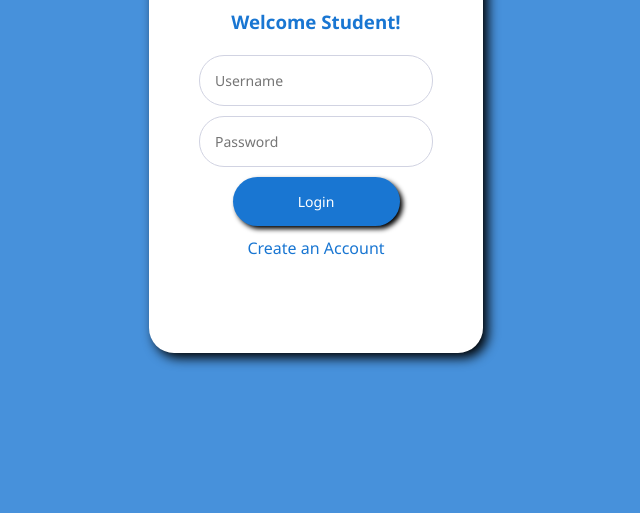
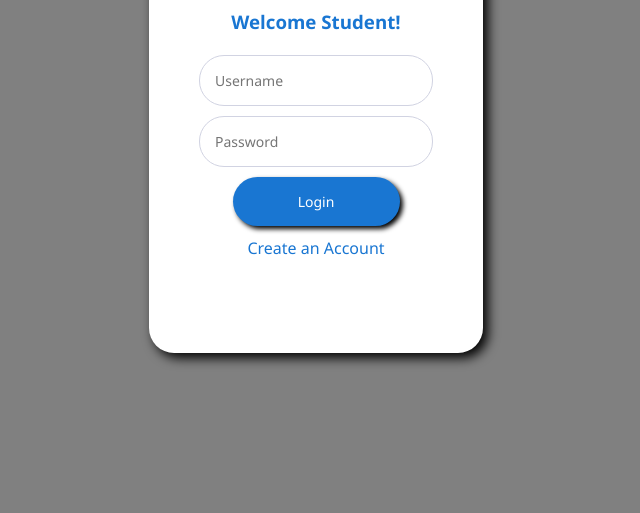
Before and after one commit to CesarPrinceLy/CesarPrinceLy.github.io, a plain HTML site: page index.html in a window 1280 px wide. Shown: the part 287-800 px from the top of the page, without its empty margins (324-964 px from the left). Drawn offline with Linux system fonts and the light colour scheme.

Commit message:
updated bg color

```diff
--- a/style.css
+++ b/style.css
@@ -14,7 +14,7 @@ html {
 body {
   margin: 0;
   text-align: center;
-  background: rgba(25, 118, 210, 0.8);
+  background: grey;
   position: relative;
   height: 100%;
   width: 100%;
```
